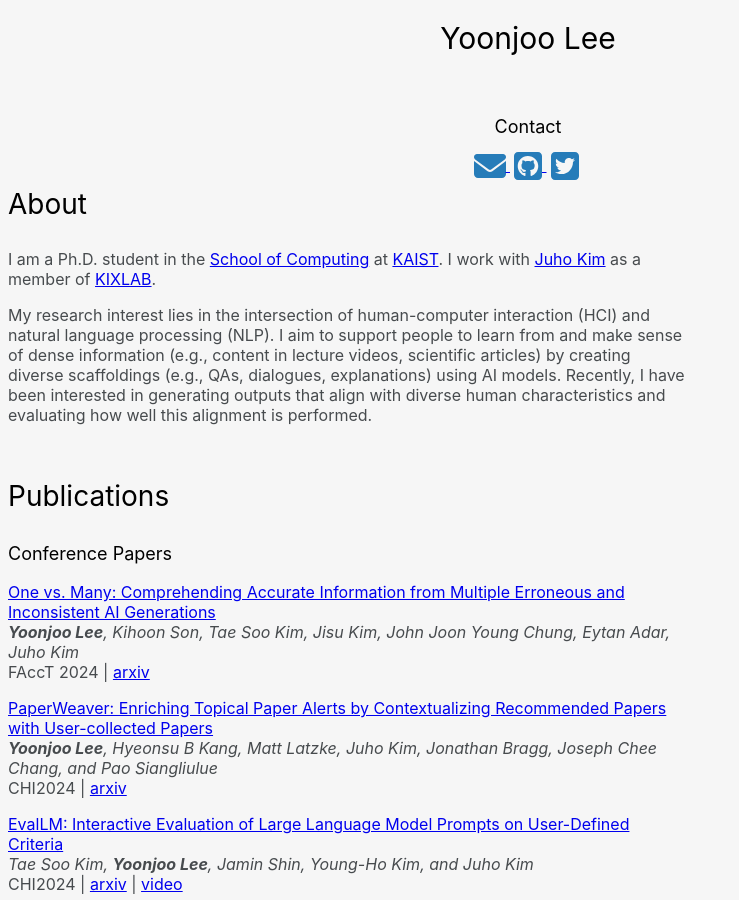
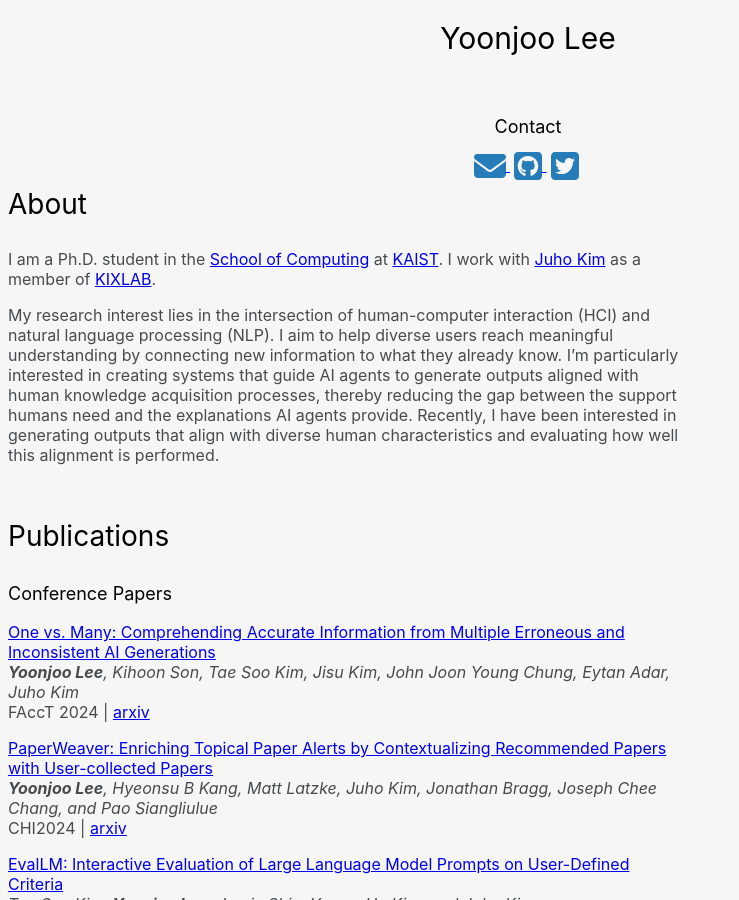
Before and after one commit to yjo2lee/yoonjoo.github.io, a Jekyll site: the page built from index.md, in a window 1280 px wide and 900 px high. Shown: the whole window, without its empty margins (0-739 px from the left). Built offline with Jekyll 4.4.1, drawn with Linux system fonts in a browser that asks for light colours; a style sheet for code colours, icons or effects is not loaded; our own code applies the rules of GitHub Pages for plain Markdown files.

Commit message:
Update research interest

```diff
--- a/index.md
+++ b/index.md
@@ -6,7 +6,7 @@ layout: default
 
 I am a Ph.D. student in the [School of Computing](https://cs.kaist.ac.kr/){:target="_blank"} at [KAIST](https://www.kaist.ac.kr/){:target="_blank"}. I work with [Juho Kim](https://juhokim.com/){:target="_blank"} as a member of [KIXLAB](https://www.kixlab.org/){:target="_blank"}.
 
-My research interest lies in the intersection of human-computer interaction (HCI) and natural language processing (NLP). I aim to support people to learn from and make sense of dense information (e.g., content in lecture videos, scientific articles) by creating diverse scaffoldings (e.g., QAs, dialogues, explanations) using AI models. Recently, I have been interested in generating outputs that align with diverse human characteristics and evaluating how well this alignment is performed.
+My research interest lies in the intersection of human-computer interaction (HCI) and natural language processing (NLP). I aim to help diverse users reach meaningful understanding by connecting new information to what they already know. I’m particularly interested in creating systems that guide AI agents to generate outputs aligned with human knowledge acquisition processes, thereby reducing the gap between the support humans need and the explanations AI agents provide. Recently, I have been interested in generating outputs that align with diverse human characteristics and evaluating how well this alignment is performed.
 
 ## Publications
 
```
